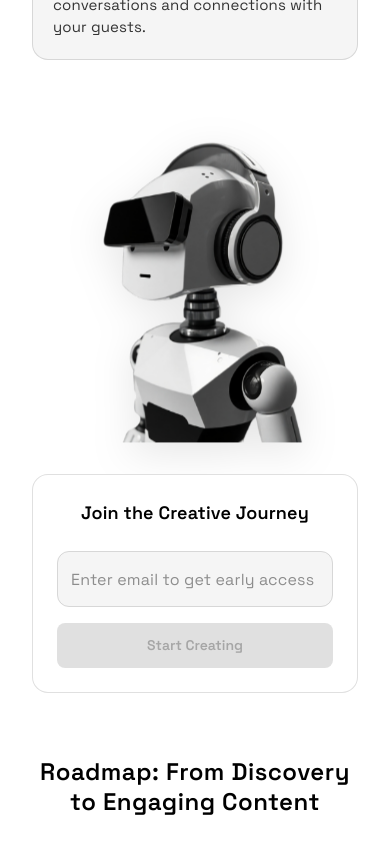
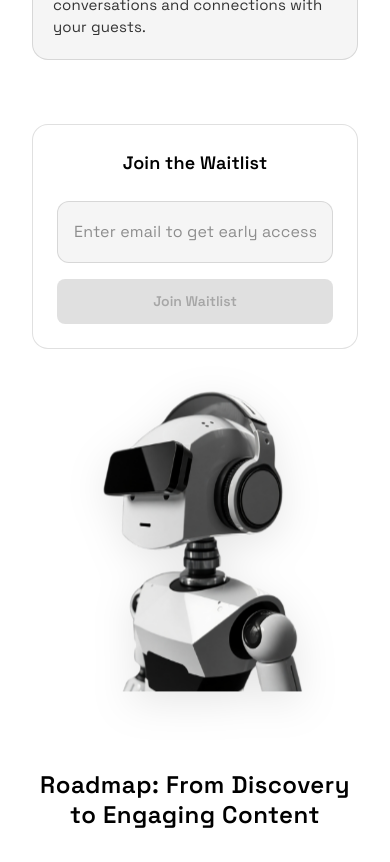
Before and after one commit to thecuriousnobody/podcastbots-landing, a React (Create React App) app: page / in a window 390 px wide. Shown: the part 840-1702 px from the top of the page. Built offline with nearby package versions, Linux system fonts and the light colour scheme.

Commit message:
feat: Improve mobile layout and input component

```diff
--- a/src/components/Hero/index.tsx
+++ b/src/components/Hero/index.tsx
@@ -1,5 +1,5 @@
 import React, { Suspense } from 'react';
-import { Box, Typography, TextField, Button } from '@mui/material';
+import { Box, Typography, Input, Button } from '@mui/material';
 import { motion } from 'framer-motion';
 import { monoPalette } from '../../theme';
 import robotLogo from '../../assets/images/AI Bot For PodCastBots No Background Transparent.png';
@@ -12,7 +12,6 @@ const RoadmapSection = React.lazy(() => import('./RoadmapSection'));
 const MotionBox = motion(Box);
 const MotionTypography = motion(Typography);
 const MotionImage = motion.img;
-const MotionForm = motion.form;
 
 const fadeInUp = {
   initial: { opacity: 0, y: 20 },
@@ -59,14 +58,114 @@ const Hero = () => {
     }
   ];
 
+  const WaitlistForm = () => (
+    <form
+      onSubmit={handleSubmit}
+      style={{
+        width: '100%',
+        maxWidth: '400px',
+        padding: '1.5rem',
+        backgroundColor: monoPalette.paper,
+        borderRadius: '16px',
+        border: `1px solid ${monoPalette.border}`,
+        position: 'relative',
+        overflow: 'hidden'
+      }}
+    >
+      <Typography
+        variant="h6"
+        sx={{
+          color: monoPalette.text.primary,
+          mb: 3,
+          fontWeight: 600,
+          textAlign: 'center',
+          fontSize: { xs: '1.125rem', sm: '1.25rem' }
+        }}
+      >
+        Join the Waitlist
+      </Typography>
+      <Box sx={{ position: 'relative' }}>
+        <Input
+          fullWidth
+          type="email"
+          placeholder="Enter email to get early access"
+          value={email}
+          onChange={(e) => setEmail(e.target.value)}
+          disabled={isSubmitting}
+          error={submitStatus === 'error'}
+          disableUnderline
+          sx={{
+            mb: 2,
+            p: '14px 16px',
+            fontSize: '16px',
+            borderRadius: '12px',
+            border: `1px solid ${submitStatus === 'error' ? '#d32f2f' : monoPalette.border}`,
+            backgroundColor: monoPalette.hover,
+            '&:hover': {
+              borderColor: monoPalette.text.secondary,
+            },
+            '&.Mui-focused': {
+              borderColor: monoPalette.black,
+            },
+          }}
+        />
+        {submitStatus === 'error' && (
+          <Typography
+            variant="caption"
+            sx={{
+              color: 'error.main',
+              position: 'absolute',
+              bottom: '8px',
+              left: '14px'
+            }}
+          >
+            Unable to join waitlist. Please try again.
+          </Typography>
+        )}
+      </Box>
+      <Button
+        fullWidth
+        variant="contained"
+        type="submit"
+        disabled={isSubmitting || !email.trim()}
+        sx={{
+          backgroundColor: monoPalette.black,
+          color: monoPalette.paper,
+          py: { xs: 1.25, sm: 1.5 },
+          position: 'relative',
+          overflow: 'hidden',
+          '&:hover': {
+            backgroundColor: monoPalette.text.primary,
+          },
+        }}
+      >
+        {isSubmitting ? 'Adding to Waitlist...' : 'Join Waitlist'}
+      </Button>
+      {submitStatus === 'success' && (
+        <Typography
+          variant="body2"
+          sx={{
+            color: 'success.main',
+            textAlign: 'center',
+            mt: 2
+          }}
+        >
+          Thanks for joining! We'll notify you as soon as we launch our beta. Stay tuned for intelligent podcast guest discovery!
+        </Typography>
+      )}
+    </form>
+  );
+
   return (
     <Box
       sx={{
         position: 'relative',
-        minHeight: '100vh',
+        minHeight: '105vh',
         display: 'flex',
         flexDirection: 'column',
-        py: { xs: 4, sm: 6, md: 12 }
+        alignItems: 'center',
+        justifyContent: 'flex-start',
+        pt: { xs: 4, sm: 6, md: '12vh' }
       }}
     >
       {/* Main content */}
@@ -74,7 +173,7 @@ const Hero = () => {
         sx={{
           display: 'grid',
           gridTemplateColumns: { xs: '1fr', md: '1fr 1fr' },
-          gap: { xs: 4, sm: 6, md: 12 },
+          gap: { xs: 4, sm: 6, md: '6vw' },
           position: 'relative',
           zIndex: 1,
           mx: 'auto',
@@ -155,10 +254,17 @@ const Hero = () => {
             display: 'flex',
             flexDirection: 'column',
             alignItems: 'center',
-            gap: { xs: 3, sm: 4 },
+            gap: { xs: 3, sm: 4, md: 6 },
             mt: { xs: 4, md: 0 }
           }}
         >
+          {/* Waitlist Form - Moved up on mobile */}
+          <Box sx={{ width: '100%', order: { xs: -1, md: 1 } }}>
+            <WaitlistForm />
+          </Box>
+
+          {/* Robot Image */}
+          <Box sx={{ width: '100%', order: { xs: 0, md: 0 } }}>
             <MotionImage
               src={robotLogo}
               alt="PodcastBots.ai Robot"
@@ -186,107 +292,7 @@ const Hero = () => {
                 transition: 'transform 0.3s ease'
               }}
             />
-
-          <MotionForm
-            onSubmit={handleSubmit}
-            initial={{ y: 20, opacity: 0 }}
-            animate={{ y: 0, opacity: 1 }}
-            transition={{ duration: 0.6, delay: 0.2 }}
-            style={{
-              width: '100%',
-              maxWidth: '400px',
-              padding: '1.5rem',
-              backgroundColor: monoPalette.paper,
-              borderRadius: '16px',
-              border: `1px solid ${monoPalette.border}`,
-              position: 'relative',
-              overflow: 'hidden'
-            }}
-          >
-            <Typography
-              variant="h6"
-              sx={{
-                color: monoPalette.text.primary,
-                mb: 3,
-                fontWeight: 600,
-                textAlign: 'center',
-                fontSize: { xs: '1.125rem', sm: '1.25rem' }
-              }}
-            >
-              Join the Creative Journey
-            </Typography>
-            <Box sx={{ position: 'relative' }}>
-              <TextField
-                fullWidth
-                type="email"
-                placeholder="Enter email to get early access"
-                variant="outlined"
-                value={email}
-                onChange={(e) => setEmail(e.target.value)}
-                disabled={isSubmitting}
-                error={submitStatus === 'error'}
-                sx={{
-                  mb: 2,
-                  '& .MuiOutlinedInput-root': {
-                    borderRadius: '12px',
-                    backgroundColor: monoPalette.hover,
-                    '& fieldset': {
-                      borderColor: monoPalette.border,
-                    },
-                    '&:hover fieldset': {
-                      borderColor: monoPalette.text.secondary,
-                    },
-                    '&.Mui-focused fieldset': {
-                      borderColor: monoPalette.black,
-                    },
-                  },
-                }}
-              />
-              {submitStatus === 'error' && (
-                <Typography
-                  variant="caption"
-                  sx={{
-                    color: 'error.main',
-                    position: 'absolute',
-                    bottom: '8px',
-                    left: '14px'
-                  }}
-                >
-                  Unable to register. Let's try that again to start creating.
-                </Typography>
-              )}
           </Box>
-            <Button
-              fullWidth
-              variant="contained"
-              type="submit"
-              disabled={isSubmitting || !email.trim()}
-              sx={{
-                backgroundColor: monoPalette.black,
-                color: monoPalette.paper,
-                py: { xs: 1.25, sm: 1.5 },
-                position: 'relative',
-                overflow: 'hidden',
-                '&:hover': {
-                  backgroundColor: monoPalette.text.primary,
-                },
-              }}
-            >
-              {isSubmitting ? 'Getting Ready...' : 'Start Creating'}
-            </Button>
-            {submitStatus === 'success' && (
-              <Typography
-                variant="body2"
-                sx={{
-                  color: 'success.main',
-                  textAlign: 'center',
-                  mt: 2
-                }}
-              >
-                Thanks for joining! We'll notify you when you can start creating amazing conversations.
-              </Typography>
-            )}
-          </MotionForm>
         </Box>
       </Box>
 
@@ -298,7 +304,7 @@ const Hero = () => {
       {/* Footer */}
       <Box
         sx={{
-          mt: { xs: 6, sm: 8, md: 12 },
+          mt: { xs: 6, sm: 8, md: '10vh' },
           pb: { xs: 3, sm: 4 },
           textAlign: 'center'
         }}
```
Lines whose indentation alone changed are shown as unchanged.
